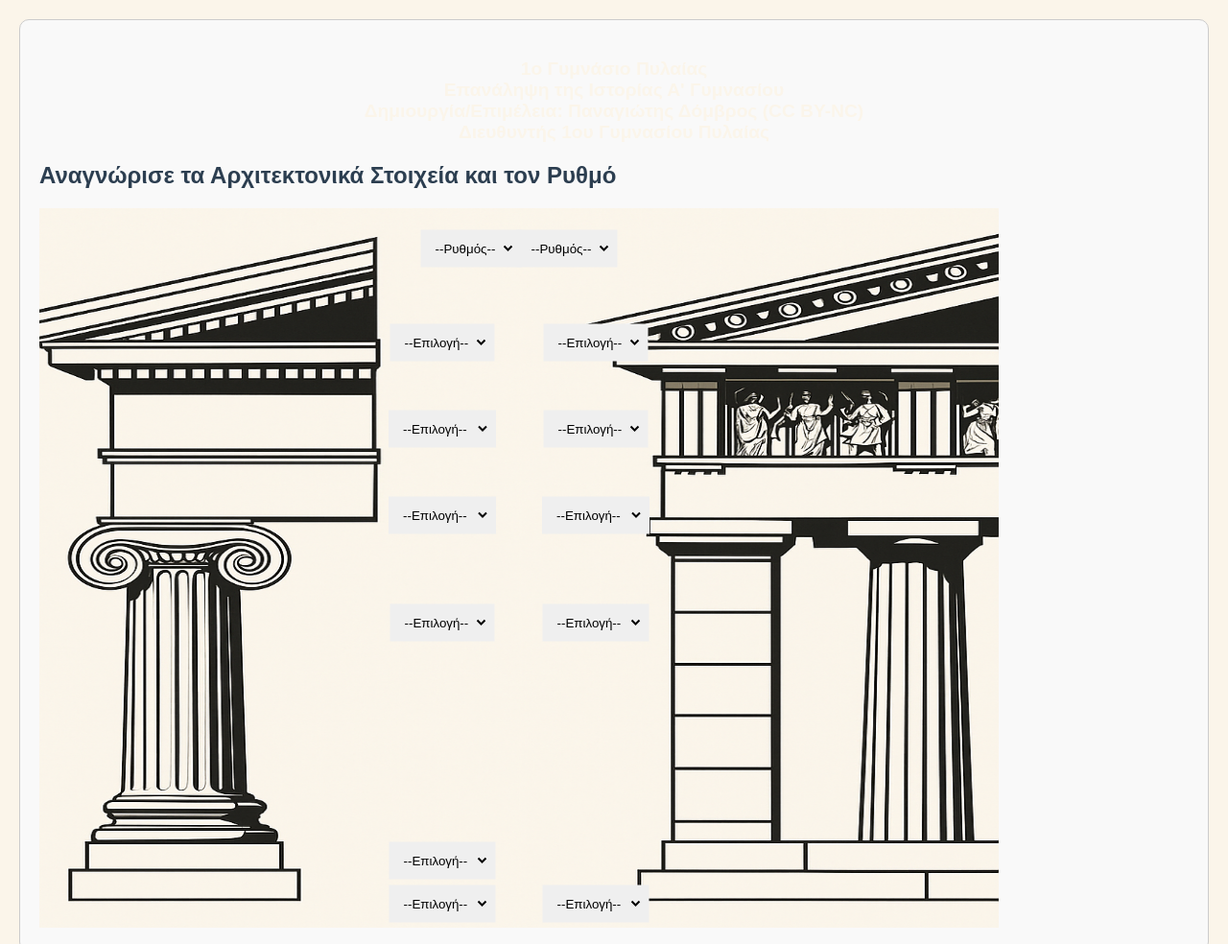
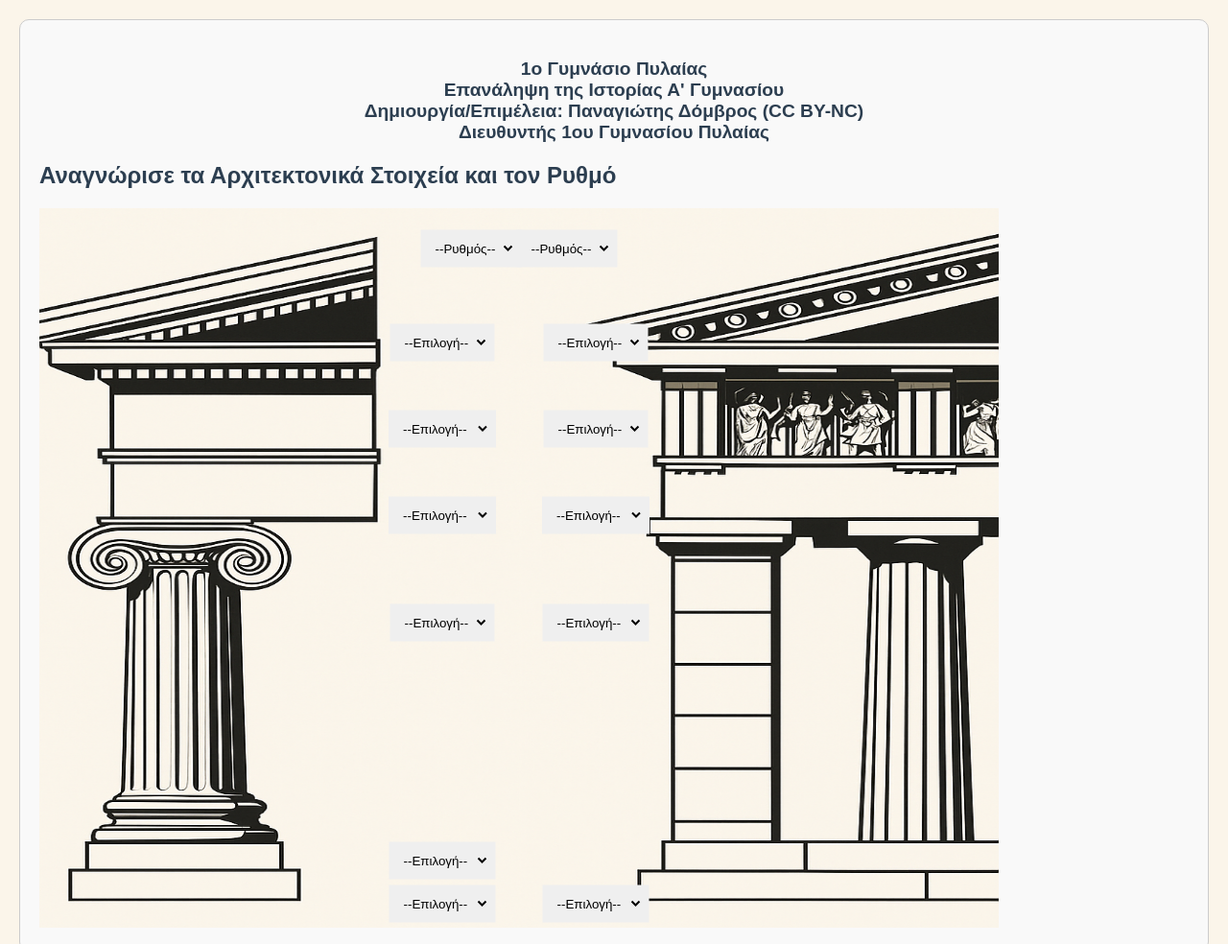
Before and after one commit to pdomvros/his-a-rev1, a plain HTML site: page index.html in a window 1280 px wide. Shown: the top 984 px of the page at 96% size. Drawn offline with Linux system fonts and the light colour scheme.

Commit message:
Update index.html

```diff
--- a/index.html
+++ b/index.html
@@ -90,7 +90,7 @@ h1, h2, h3, h4 {
 
 <!-- Page 1 - Ιωνικός και Δωρικός Ρυθμός -->
 <section>
-  <h4 style="text-align: center; font-size: 1.2em; color: #fbf5ea; margin: 20px 0;">
+  <h4 style="text-align: center; font-size: 1.2em; color: #2c3e50; margin: 20px 0;">
     1ο Γυμνάσιο Πυλαίας<br>
     Επανάληψη της Ιστορίας Α' Γυμνασίου<br>
     Δημιουργία/Επιμέλεια: Παναγιώτης Δόμβρος (CC BY-NC)<br>
```
